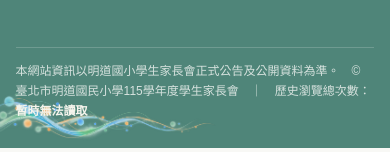
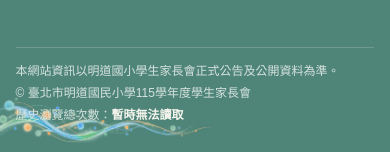
Before and after one commit to mdps-pa/mdps, a plain HTML site: page index.html in a window 390 px wide. Shown: the part 4646-4798 px from the top of the page. Drawn offline with Linux system fonts and the light colour scheme; no server answers.

Commit message:
Add files via upload

```diff
--- a/index.html
+++ b/index.html
@@ -113,6 +113,6 @@
 </div>
 <div><h3>網站導覽</h3><a href="about.html">認識家長會</a><a href="organization.html">組織與幹部</a><a href="volunteer.html">志工團</a><a href="documents.html">法規章程</a><a href="records.html">會議資訊</a><a href="finance.html">財務資料</a></div>
 <div><h3>聯絡與服務</h3><a href="contact.html">我要反映意見</a><a href="responses.html">反映與回覆紀錄</a><a href="office-request.html">辦公室借用申請</a><a href="ppoints.html">P點數禮品兌換</a><a href="faq.html">常見問題</a><a href="mailto:mdps.tp.pa@gmail.com">✉ mdps.tp.pa@gmail.com</a><a href="https://www.facebook.com/mdps.tp.pa" target="_blank" rel="noopener"><span class="facebook-icon" aria-hidden="true"><svg viewBox="0 0 24 24" width="16" height="16" xmlns="http://www.w3.org/2000/svg"><circle cx="12" cy="12" r="11" fill="#1877F2"/><path d="M13.5 7.2h2V4.1c-.35-.05-1.55-.15-2.98-.15-2.95 0-4.98 1.8-4.98 5.11v2.85H4.2v3.47h3.34V24h4.1v-8.62h3.05l.48-3.47h-3.53V9.4c0-1 .27-1.7 1.86-1.7z" fill="#fff" transform="scale(.75) translate(4 0)"/></svg></span><span>明道國小115學年度家長會 ↗</span></a><a href="https://www.mdps.tp.edu.tw/nss/p/index" target="_blank" rel="noopener">回到學校網站 ↗</a></div>
-</div><div class="container copyright">本網站資訊以明道國小學生家長會正式公告及公開資料為準。　© 臺北市明道國民小學115學年度學生家長會　｜　歷史瀏覽總次數：<span class="visit-counter" data-site-visit-counter aria-live="polite">讀取中…</span></div></footer>
+</div><div class="container copyright"><span class="copyright-line">本網站資訊以明道國小學生家長會正式公告及公開資料為準。</span><span class="copyright-line">© 臺北市明道國民小學115學年度學生家長會</span><span class="copyright-line">歷史瀏覽總次數：<span class="visit-counter" data-site-visit-counter aria-live="polite">讀取中…</span></span></div></footer>
 <a href="#top" class="back-top" aria-label="回到頂端"></a>
 <script src="script.js?v=174"></script></body></html>
--- a/style.css
+++ b/style.css
@@ -2466,3 +2466,12 @@ button.news-item.news-pinned:hover{background:linear-gradient(135deg,#fff3df 0%,
     margin-top:3.6em;
   }
 }
+
+/* v175 copyright line handling */
+.copyright-line{display:inline;}
+.copyright-line + .copyright-line::before{content:"　｜　";}
+@media(max-width:768px){
+  .copyright{display:flex;flex-direction:column;align-items:flex-start;gap:2px;}
+  .copyright-line{display:block;}
+  .copyright-line + .copyright-line::before{content:none;}
+}
```
Also changed, not shown: about.html (+1 -1 lines), contact.html (+1 -1 lines), documents.html (+1 -1 lines), faq.html (+1 -1 lines), finance.html (+1 -1 lines), meeting-notice.html (+1 -1 lines), meeting-records.html (+1 -1 lines), office-request-thanks.html (+1 -1 lines), office-request.html (+1 -1 lines), organization.html (+1 -1 lines), ppoints.html (+1 -1 lines), records.html (+1 -1 lines), responses.html (+1 -1 lines), volunteer.html (+1 -1 lines).
